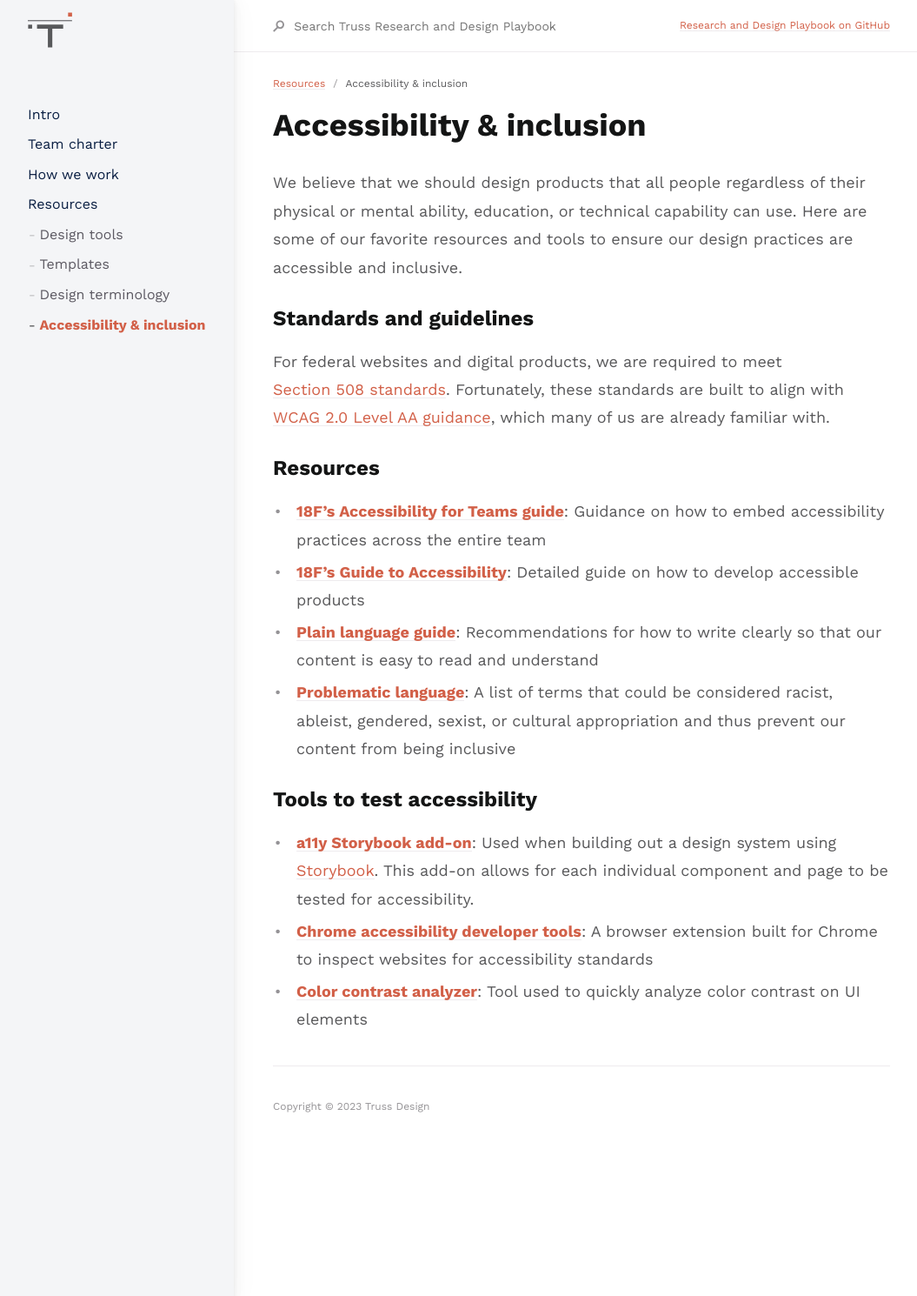
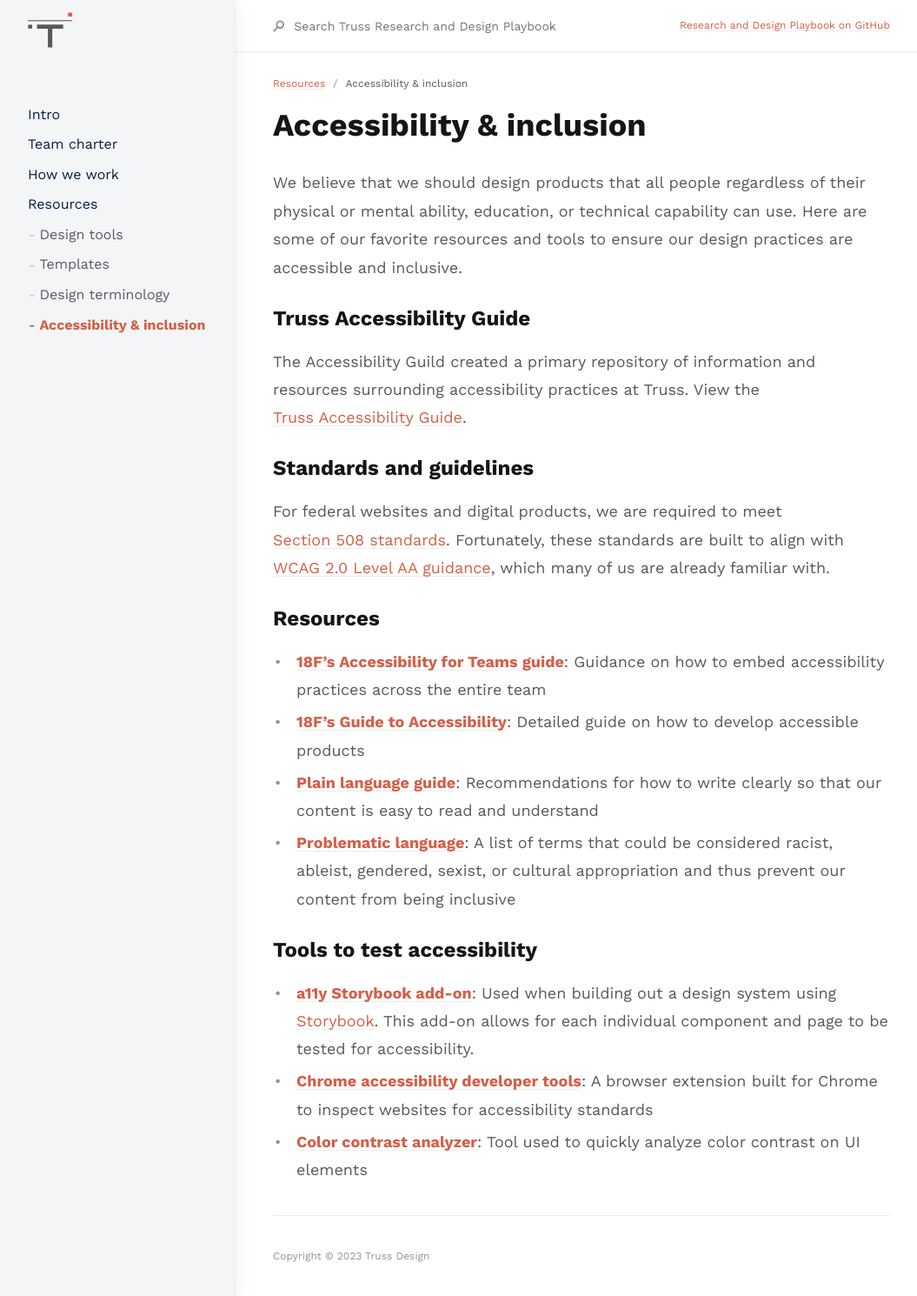
Before and after one commit to trussworks/research-design-playbook, a Jekyll site: the page built from docs/resources/a11y-inclusion.md, in a window 1280 px wide. Shown: the top 1490 px of the page at 87% size, without its empty margins (103-1158 px from the left). Built offline with Jekyll 4.4.1, drawn with Linux system fonts in a browser that asks for light colours.

Commit message:
Update a11y-inclusion.md
https://trello.com/c/oG8YUiGq
Added a reference to the Truss Accessibility Guide.

```diff
--- a/docs/resources/a11y-inclusion.md
+++ b/docs/resources/a11y-inclusion.md
@@ -9,6 +9,9 @@ nav_order: 5
 {: .no_toc .fw-700 }
 
 We believe that we should design products that all people regardless of their physical or mental ability, education, or technical capability can use. Here are some of our favorite resources and tools to ensure our design practices are accessible and inclusive.
+
+## Truss Accessibility Guide
+The Accessibility Guild created a primary repository of information and resources surrounding accessibility practices at Truss. View the [Truss Accessibility Guide](https://github.com/trussworks/accessibility).
 
 ## Standards and guidelines
 For federal websites and digital products, we are required to meet [Section 508 standards](https://www.section508.gov/create/software-websites). Fortunately, these standards are built to align with [WCAG 2.0 Level AA guidance](https://www.w3.org/TR/WCAG20/), which many of us are already familiar with.
```
